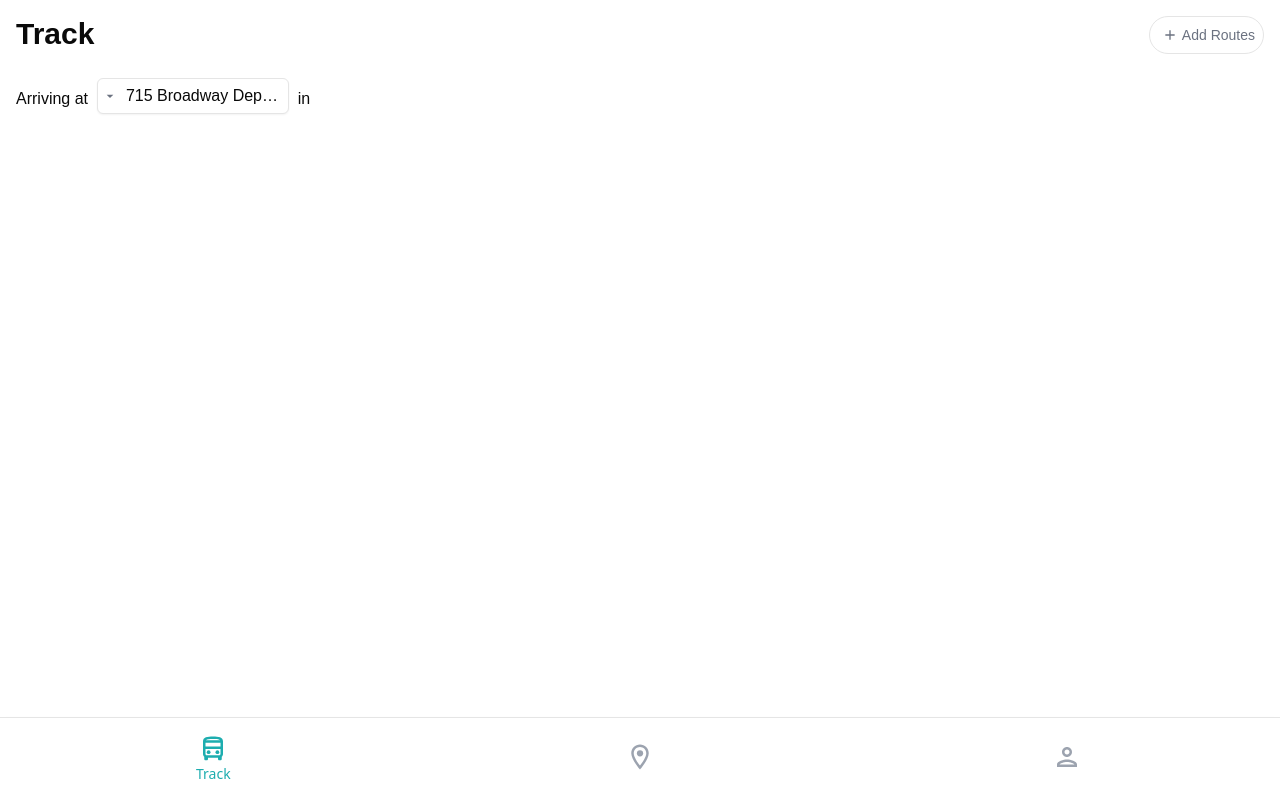
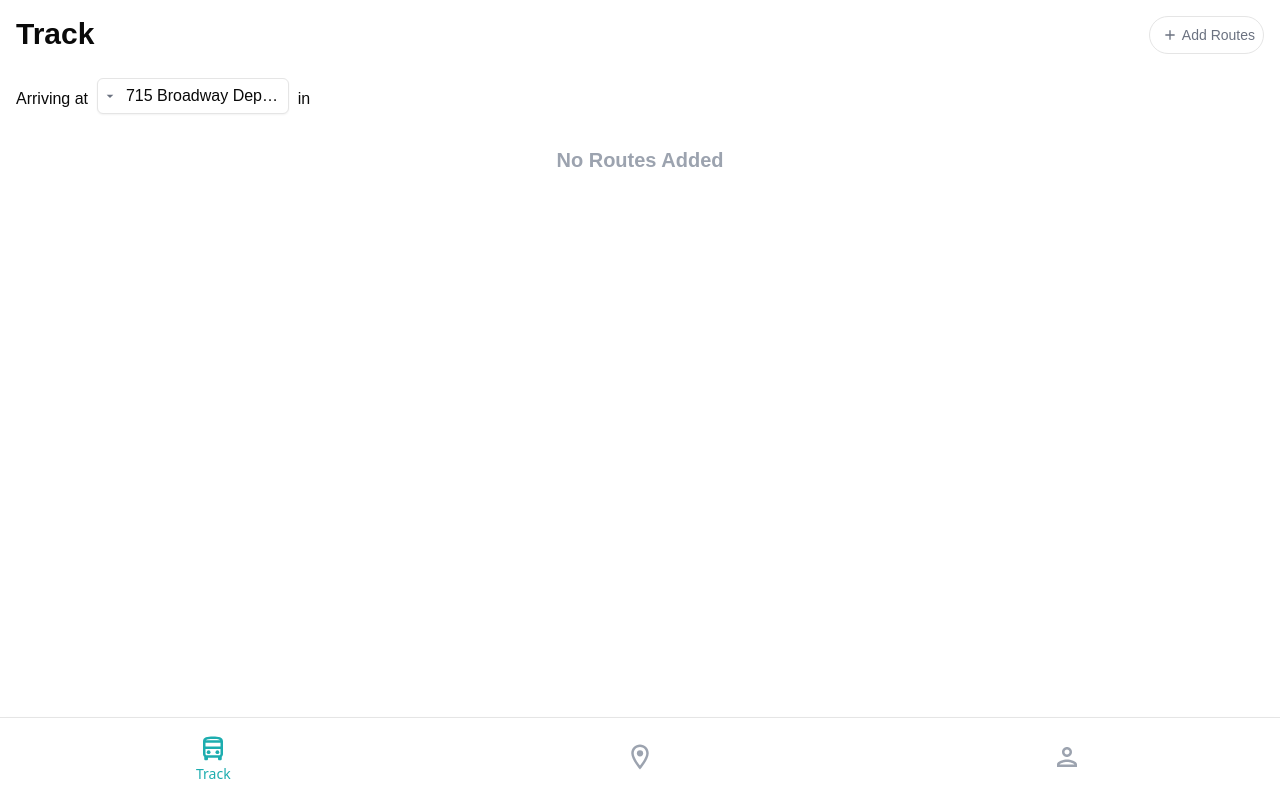
Before and after one commit to WangZhewei1027/NYU-GO, a Next.js app: page /main/track in a window 1280 px wide. Built offline with nearby package versions, Linux system fonts and the light colour scheme.

Commit message:
try to fix track

```diff
--- a/app/main/track/page.tsx
+++ b/app/main/track/page.tsx
@@ -25,8 +25,8 @@ const TrackPage = () => {
       .map((route) => route.name)
       .filter((name) => localStorage.getItem(name) === "true");
 
-    // 仅当状态发生变化时更新
-    if (JSON.stringify(visible) !== JSON.stringify(visibleRoutes)) {
+    //仅当状态发生变化时更新
+    if (visible !== visibleRoutes) {
       setVisibleRoutes(visible);
     }
   };
@@ -38,7 +38,7 @@ const TrackPage = () => {
     // 设置轮询定时器
     const intervalId = setInterval(() => {
       updateVisibleRoutes();
-    }, 1000); // 每秒检查一次
+    }, 500); // 每秒检查一次
 
     // 清理定时器
     return () => clearInterval(intervalId);
@@ -71,6 +71,11 @@ const TrackPage = () => {
               <Card name={route.name} key={index} />
             )
         )}
+        {!visibleRoutes.length && (
+          <div className="w-ful h-full text-center text-gray-400 font-bold text-xl mt-8">
+            No Routes Added
+          </div>
+        )}
         <div className="w-full h-16"></div>
       </div>
     </div>
```
